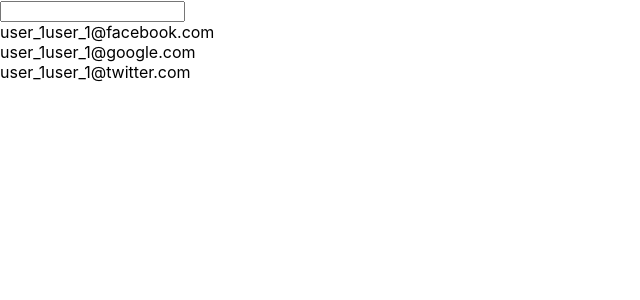
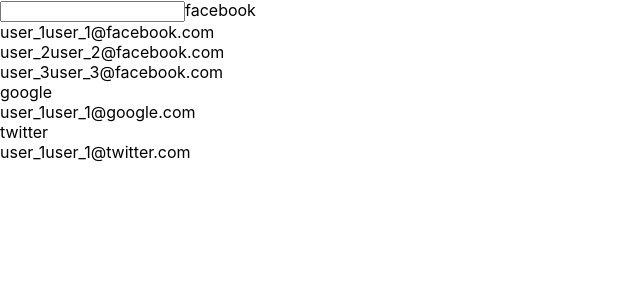
Before and after one commit to npanthi-home/account-picker, a React (Create React App) app: page / in a window 1280 px wide. Shown: the top 300 px of the page, without its empty margins (0-640 px from the left). Built offline with nearby package versions, Linux system fonts and the light colour scheme.

Commit message:
groups accounts by platform.

```diff
--- a/src/component/AccountPicker.jsx
+++ b/src/component/AccountPicker.jsx
@@ -8,6 +8,7 @@
     const matchAccount = (keyword, account) => {
         return account.email.includes(keyword) || account.username.includes(keyword);
     }
+    const lastAccessedComparator = (account1, account2) => account1.lastAccessed - account2.lastAccessed;
 
     return (
         <>
@@ -15,6 +16,7 @@
                 elements={accounts}
                 renderResult={renderAccount}
                 matchResult={matchAccount}
+                groupBy='category'
             />
         </>
     );
@@ -23,7 +25,7 @@
 AccountPicker.propTypes = {
     accounts: PropTypes.arrayOf(PropTypes.shape({
         id: PropTypes.string,
-        category: PropTypes.oneOf(['facebook', 'google', 'twitter', 'unknown']),
+        category: PropTypes.oneOf(['facebook', 'google', 'twitter', 'others']),
         username: PropTypes.string,
         email: PropTypes.string,
         favorite: PropTypes.bool,
--- a/src/component/search/SearchResults.jsx
+++ b/src/component/search/SearchResults.jsx
@@ -1,10 +1,13 @@
 import React from 'react';
 import PropTypes from 'prop-types';
 
-const SearchResults = ({ elements, matchResult, renderResult }) => {
-    const results = elements
-        .filter((element) => matchResult(element))
-        .map((element) => renderResult(element));
+const SearchResults = ({ elements, matchResult, renderResult, sortBy }) => {
+
+    const sortedResults = sortBy ? elements.sort((element1, element2) => sortBy(element1, element2)) : elements;
+
+    const results = sortedResults
+        .filter((result) => matchResult(result))
+        .map((result) => renderResult(result));
 
     return (
         <>
@@ -17,6 +20,8 @@
     elements: PropTypes.arrayOf(PropTypes.object).isRequired,
     matchResult: PropTypes.func.isRequired,
     renderResult: PropTypes.func.isRequired,
+    groupBy: PropTypes.func,
+    sortBy: PropTypes.func,
 };
 
 export default SearchResults;
--- /dev/null
+++ b/src/component/search/SearchResultsGroup.jsx
@@ -0,0 +1,27 @@
+import React from 'react';
+import PropTypes from 'prop-types';
+import SearchResults from './SearchResults';
+
+const SearchResultsGroup = ({ name, elements, matchResult, renderResult, sortBy }) => {
+    return (
+        <>
+            <span className="search_group_title">{name.toLowerCase()}</span>
+            <SearchResults
+                elements={elements}
+                matchResult={(element) => matchResult(element)}
+                renderResult={renderResult}
+                sortyBy={sortBy}
+            />
+        </>
+    )
+}
+
+SearchResultsGroup.propTypes = {
+    name: PropTypes.string.isRequired,
+    elements: PropTypes.arrayOf(PropTypes.object).isRequired,
+    matchResult: PropTypes.func.isRequired,
+    renderResult: PropTypes.func.isRequired,
+    sortBy: PropTypes.func,
+};
+
+export default SearchResultsGroup
--- a/src/component/search/index.jsx
+++ b/src/component/search/index.jsx
@@ -2,18 +2,34 @@
 import PropTypes from 'prop-types'
 import SearchInput from './SearchInput'
 import SearchResults from './SearchResults'
+import SearchResultsGroup from './SearchResultsGroup';
 
-const Search = ({ elements, matchResult, renderResult }) => {
+const Search = ({ elements, matchResult, renderResult, groupBy, sortBy }) => {
     const [searchKeyword, setSearchKeyword] = useState('');
+    const searchResultGroups = elements.reduce((groups, element) => {
+        const groupName = element[groupBy] || 'others';
+        if (!groups[groupName]) {
+            groups[groupName] = [];
+        }
+        groups[groupName].push(element);
+        return groups;
+    }, {});
+
+    const searchResultGroupElements = Object.keys(searchResultGroups).map(groupName => {
+        return (<SearchResultsGroup
+            name={groupName}
+            key={groupName}
+            elements={searchResultGroups[groupName]}
+            matchResult={(element) => matchResult(searchKeyword, element)}
+            renderResult={renderResult}
+            sortyBy={sortBy}
+        />);
+    })
 
     return (
         <>
             <SearchInput onSearch={(keyword) => setSearchKeyword(keyword)} />
-            <SearchResults
-                elements={elements}
-                matchResult={(element) => matchResult(searchKeyword, element)}
-                renderResult={renderResult}
-            />
+            {searchResultGroupElements}
         </>
     );
 };
@@ -22,6 +38,8 @@
     elements: PropTypes.arrayOf(PropTypes.object).isRequired,
     matchResult: PropTypes.func.isRequired,
     renderResult: PropTypes.func.isRequired,
+    groupBy: PropTypes.string,
+    sortBy: PropTypes.func,
 };
 
 export default Search;
--- a/src/hooks/useAccountFetcher.js
+++ b/src/hooks/useAccountFetcher.js
@@ -12,6 +12,22 @@
             },
             {
                 id: '2',
+                category: 'facebook',
+                username: 'user_2',
+                email: 'user_2@facebook.com',
+                favorite: false,
+                last_accessed: 'abc',
+            },
+            {
+                id: '3',
+                category: 'facebook',
+                username: 'user_3',
+                email: 'user_3@facebook.com',
+                favorite: false,
+                last_accessed: 'abc',
+            },
+            {
+                id: '4',
                 category: 'google',
                 username: 'user_1',
                 email: 'user_1@google.com',
@@ -19,7 +35,7 @@
                 last_accessed: 'abc',
             },
             {
-                id: '3',
+                id: '5',
                 category: 'twitter',
                 username: 'user_1',
                 email: 'user_1@twitter.com',
```
Also changed, not shown: 1 other file (tests, documents, lock files or other folders).
